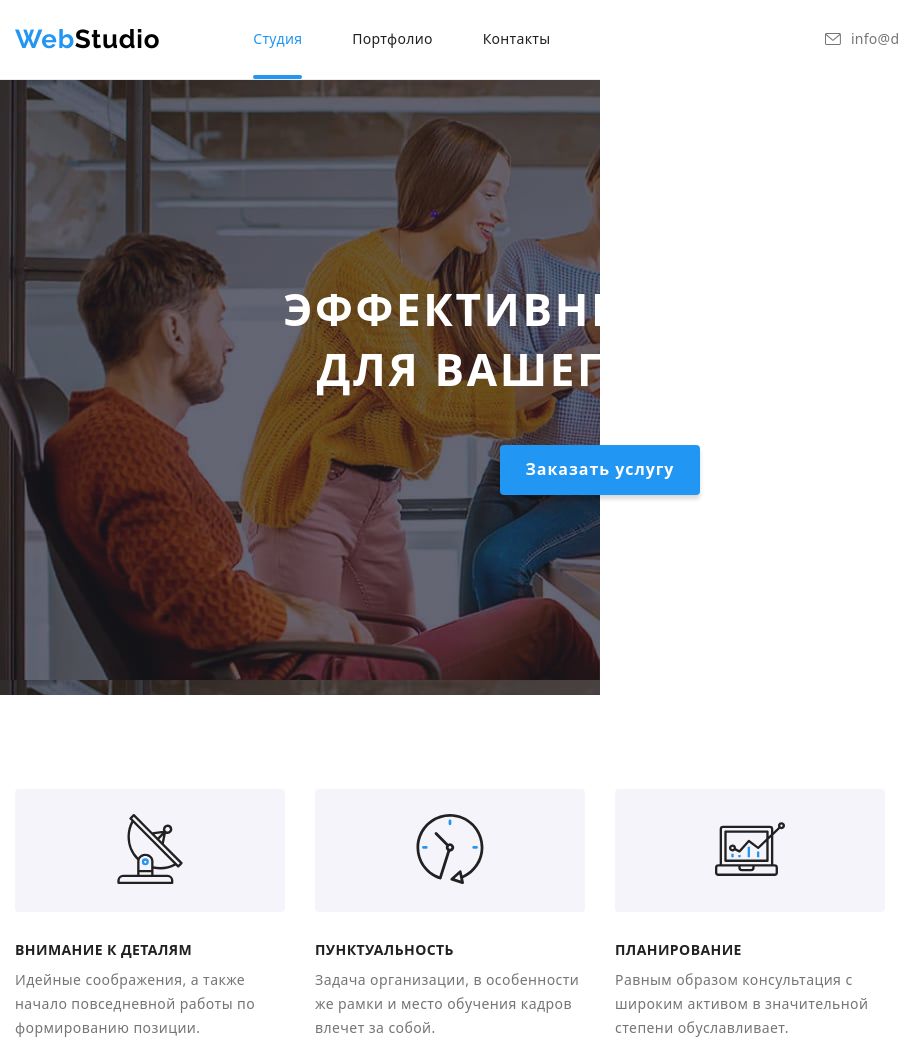
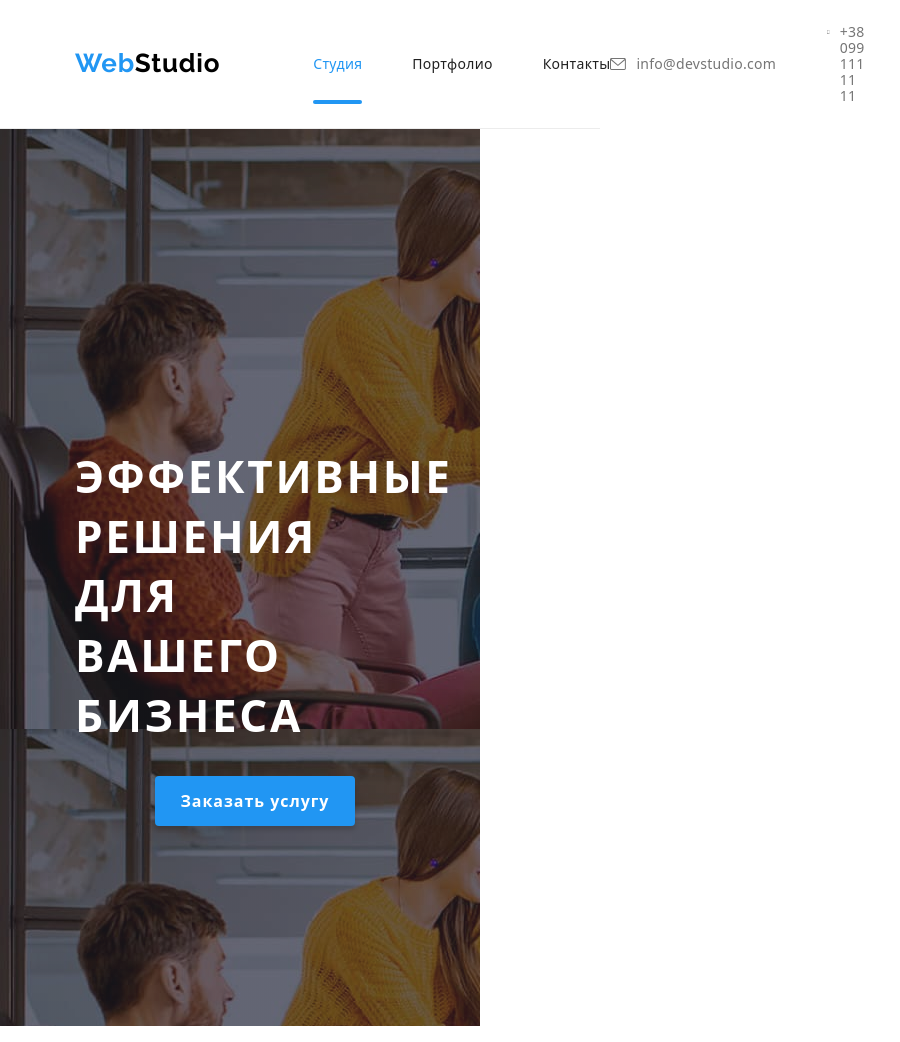
Before and after one commit to M1roslava/goit-markup-hw-08, a plain HTML site: page index.html in a window 600 px wide. Shown: the top 1042 px of the page, 900 px wide, since content can reach past the window. Drawn offline with nearby package versions, Linux system fonts and the light colour scheme.

Commit message:
first steps mobile version

```diff
--- a/css/styles.css
+++ b/css/styles.css
@@ -47,6 +47,16 @@
   padding-right: 15px;
   margin:0 auto;
   }
+
+
+  @media screen and (min-width:400px) and (max-width:767px){
+    .container {
+    width: 480px;
+    padding-left: 15px;
+    padding-right: 331px;
+    margin:0 auto;
+  }}
+
   /* Общий CSS для Студии и Портфолио */
   /* Header */
   img {
@@ -67,6 +77,8 @@
   border-bottom: 1px solid #ECECEC;
   }
   /* Логотип */
+
+
   .header__logo--link{
     color:var(--primary-accent-color);
   }
@@ -86,6 +98,7 @@
     padding:0;
     list-style:none;
   }
+
   .navigation {
       display: flex;
       align-items: center;
@@ -246,6 +259,13 @@
 
   padding: 200px 0px;
     }
+
+    @media screen and (min-width:480px) and (max-width:767px) {
+    .solutions {
+      width: 480px;
+
+    }
+    }
   .flex-projects {
 display: flex;
 width: 1200px;
@@ -268,8 +288,17 @@ margin-right: auto;
   text-transform: uppercase;
   text-align: center;
   }
+  @media screen and (min-width:480px) and (max-width:767px) {
+    .solutions__title-h1 {
+      margin-top:118px;
+      margin-bottom:30px;
+      margin-left: 60px;
+      margin-right:60px;
+      text-align: center;
+    }
+    }
 
-  .solutions__order-button{
+  .solutions__order-button {
     /*параментры поля кнопки */
   background:var(--primary-accent-color);
   box-shadow: 0px 4px 4px rgba(0, 0, 0, 0.15);
@@ -293,6 +322,13 @@ margin-right: auto;
   transition-duration: 250ms;
   cursor: pointer;
   }
+  @media screen and (min-width:480px) and (max-width:767px) {
+    .solutions__order-button  {
+      margin-left: 140px;
+      margin-left: 14opx;
+    }
+  }
+
   .solutions__order-button:hover {
   text-decoration: underline var(--primary-accent-color);
   color:var(--main-bcg-color);
@@ -641,6 +677,11 @@ transition: 250ms var(--timing-function);
     .tasks {
       background:var(--main-bcg-color);
       padding-bottom:94px;
+    }
+    @media screen and (min-width:480px) and (max-width:786px) {
+    .tasks {
+      display:none;
+     }
     }
 
     .section-three {
```
